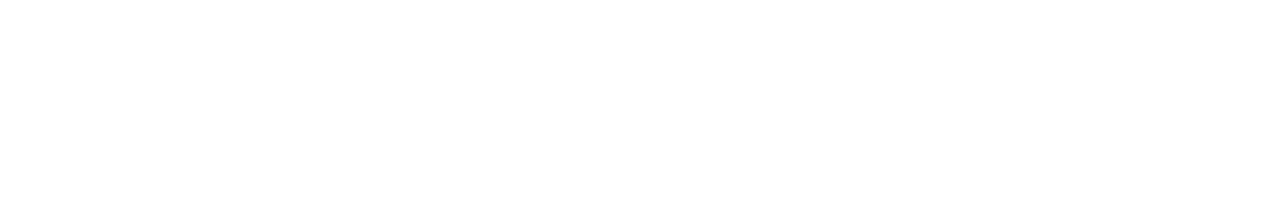
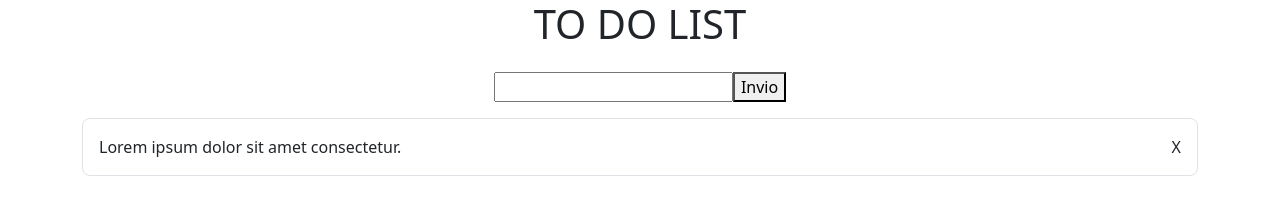
Before and after one commit to LorenzoMegna24/vue-todolist, a plain HTML site: page index.html in a window 1280 px wide. Drawn offline with nearby package versions, Linux system fonts and the light colour scheme.

Commit message:
Lista statica

```diff
--- a/assets/js/main.js
+++ b/assets/js/main.js
@@ -3,7 +3,20 @@ const { createApp } = Vue
   createApp({
     data() {
       return {
-
+        todos: [
+          {
+            text: 'Fare i compiti',
+            done: false
+          },
+          {
+            text: 'Fare la spesa',
+            done: true
+          },
+          {
+            text: 'Fare il bucato',
+            done: false
+          }
+        ]
       }
     },
     methods:{
--- a/index.html
+++ b/index.html
@@ -10,7 +10,19 @@
 </head>
 <body>
   <div id="app">
-
+    <div class="container">
+      <h1 class="text-center mb-4">TO DO LIST</h1>
+      <div class="text-center">
+        <input type="text">
+        <button>Invio</button>
+      </div>
+      <div class="mt-3">
+        <div class="border rounded-3 d-flex justify-content-between align-items-center p-3">
+          <p class="m-0">Lorem ipsum dolor sit amet consectetur.</p>
+          <span>X</span>
+        </div>
+      </div>
+    </div>
 
   </div>
   <script src="https://cdn.jsdelivr.net/npm/bootstrap@5.3.0-alpha3/dist/js/bootstrap.bundle.min.js" integrity="sha384-ENjdO4Dr2bkBIFxQpeoTz1HIcje39Wm4jDKdf19U8gI4ddQ3GYNS7NTKfAdVQSZe" crossorigin="anonymous"></script>
```
